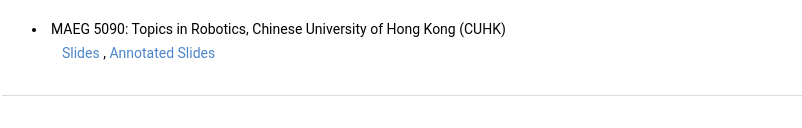
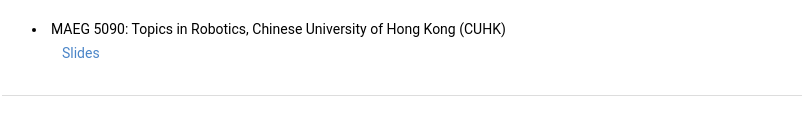
Before and after one commit to nazir-hk/nazir-hk.github.io, a plain HTML site: page index.html in a window 1280 px wide. Shown: the part 2071-2199 px from the top of the page, without its empty margins (158-960 px from the left). Drawn offline with Linux system fonts and the light colour scheme; a web font is replaced by a local one.

Commit message:
Update index.html

```diff
--- a/index.html
+++ b/index.html
@@ -237,7 +237,7 @@
                     <ul>
                         <li> MAEG 5090: Topics in Robotics, Chinese University of Hong Kong (CUHK)<br>
                         <ul>
-                            <a href="https://docs.google.com/presentation/d/1q6oKJWRvPEVgJ4h0mYNRWY-kNRtHYDXu/edit?usp=sharing&ouid=104524372137556827212&rtpof=true&sd=true"> Slides </a>, <a href="https://docs.google.com/presentation/d/1FO-kpmiiveWOOWmW4Td_C1lGjviS27SL/edit?usp=sharing&ouid=104524372137556827212&rtpof=true&sd=true"> Annotated Slides </a></li>
+                            <a href="https://docs.google.com/presentation/d/1q6oKJWRvPEVgJ4h0mYNRWY-kNRtHYDXu/edit?usp=sharing&ouid=104524372137556827212&rtpof=true&sd=true"> Slides </a></li>
                         </ul>
                     </ul>
                 </p>
```
